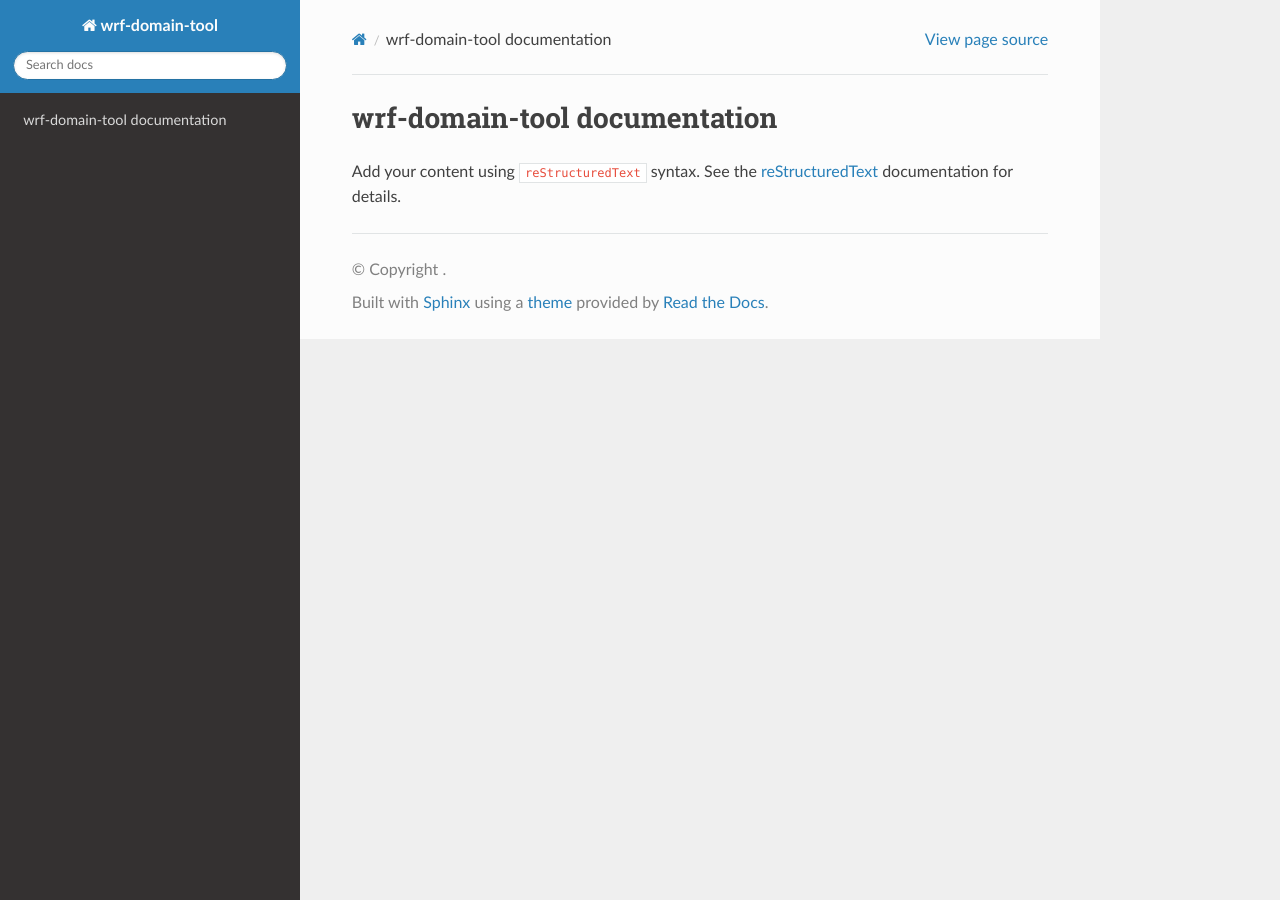
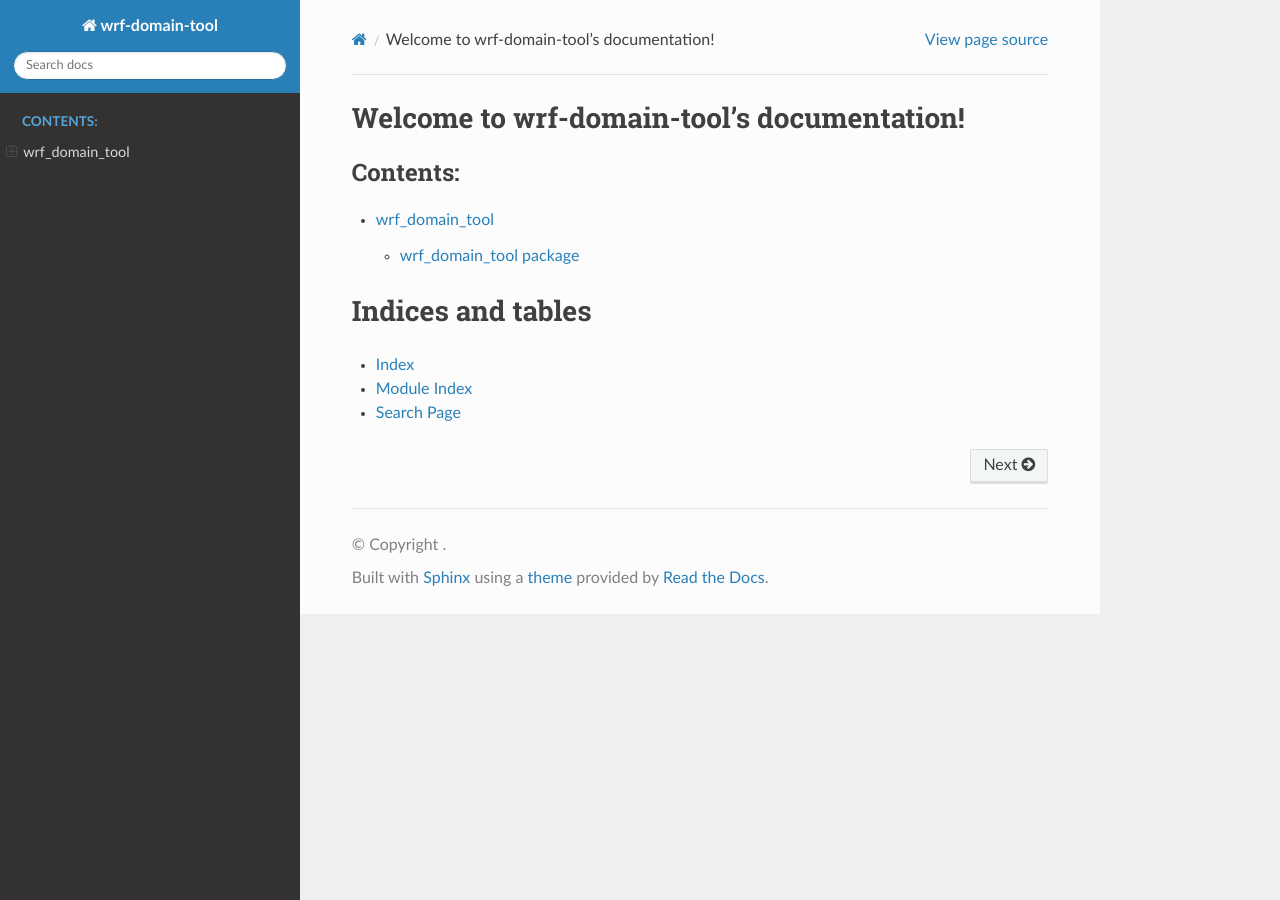
Before and after one commit to gc13141112/wrf-domain-tool, a Sphinx documentation site: the page built from docs/source/index.rst, in a window 1280 px wide. Built offline with Sphinx 7.4.7 and the Read the Docs theme 3.1.0, drawn with Linux system fonts in a browser that asks for light colours.

Commit message:
setup.py

```diff
--- a/docs/source/index.rst
+++ b/docs/source/index.rst
@@ -1,16 +1,18 @@
 .. wrf-domain-tool documentation master file, created by
-   sphinx-quickstart on Sat May  3 15:58:40 2025.
-   You can adapt this file completely to your liking, but it should at least
-   contain the root `toctree` directive.
+   sphinx-quickstart on 2025-05-03.
 
-wrf-domain-tool documentation
-=============================
-
-Add your content using ``reStructuredText`` syntax. See the
-`reStructuredText <https://www.sphinx-doc.org/en/master/usage/restructuredtext/index.html>`_
-documentation for details.
-
+Welcome to wrf-domain-tool's documentation!
+===========================================
 
 .. toctree::
    :maxdepth: 2
    :caption: Contents:
+
+   modules
+
+Indices and tables
+==================
+
+* :ref:`genindex`
+* :ref:`modindex`
+* :ref:`search`
--- /dev/null
+++ b/docs/source/modules.rst
@@ -0,0 +1,7 @@
+wrf_domain_tool
+===============
+
+.. toctree::
+   :maxdepth: 4
+
+   wrf_domain_tool
--- /dev/null
+++ b/docs/source/wrf_domain_tool.rst
@@ -0,0 +1,21 @@
+wrf\_domain\_tool package
+=========================
+
+Submodules
+----------
+
+wrf\_domain\_tool.domain\_generator module
+------------------------------------------
+
+.. automodule:: wrf_domain_tool.domain_generator
+   :members:
+   :show-inheritance:
+   :undoc-members:
+
+Module contents
+---------------
+
+.. automodule:: wrf_domain_tool
+   :members:
+   :show-inheritance:
+   :undoc-members:
```
Also changed, not shown: 1 other file.
